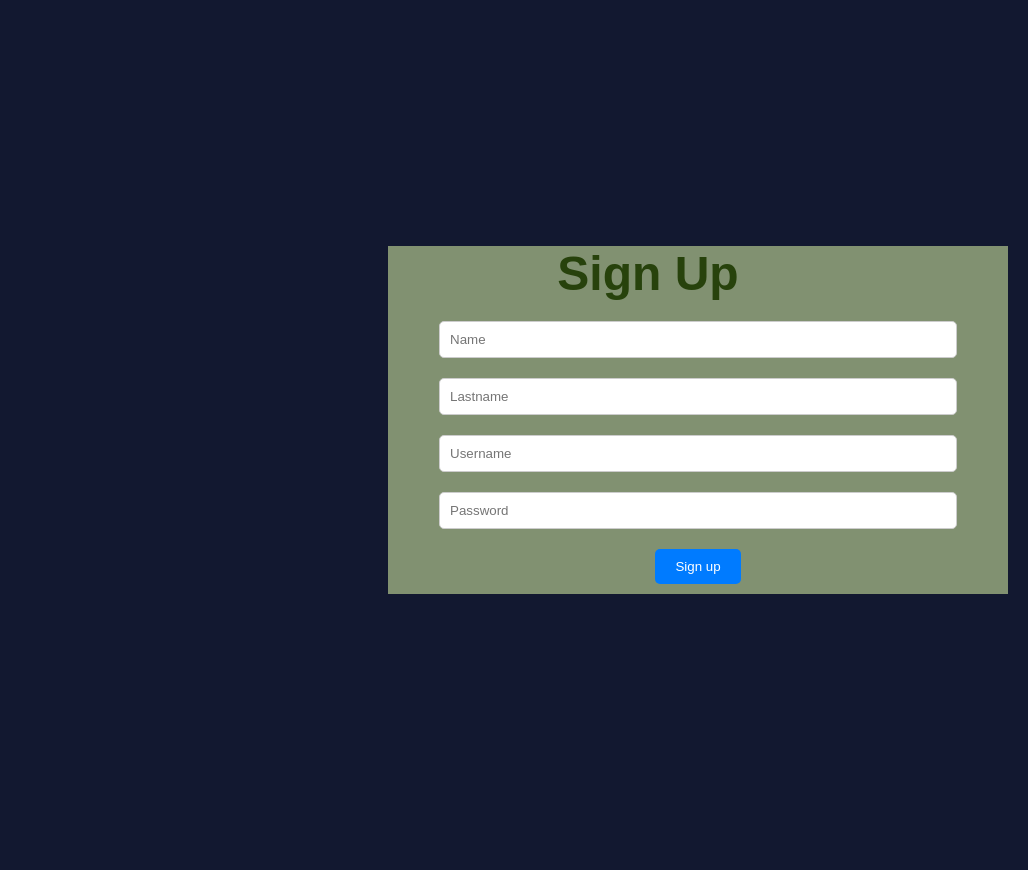
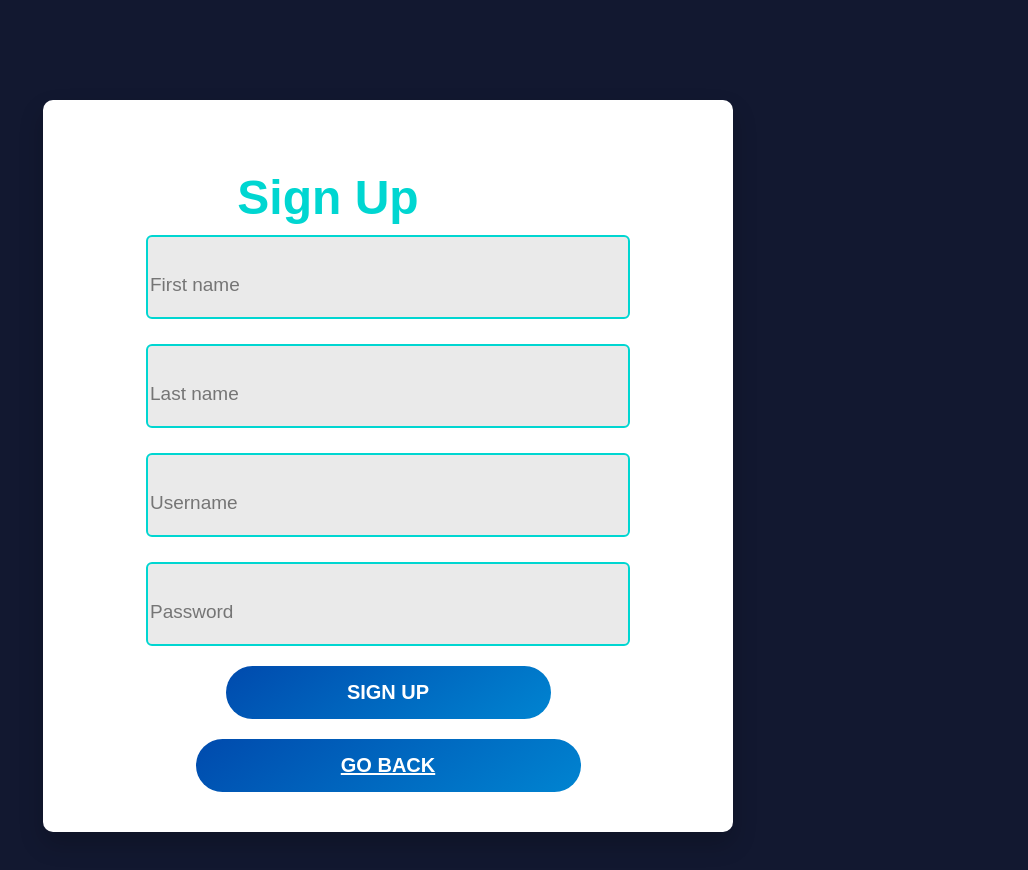
Before and after one commit to santosbogo/AccessControl, a React (Create React App) app in the folder src/main/frontend/: page /signup in a window 1280 px wide. Shown: the whole page, without its empty margins (252-1280 px from the left). Before the commit the page ends 840 px from the top, so only its background shows below. Built offline with nearby package versions, Linux system fonts and the light colour scheme.

Commit message:
sign up y login modifications

```diff
--- a/src/main/frontend/src/App.js
+++ b/src/main/frontend/src/App.js
@@ -6,6 +6,7 @@ import Home from './Components/Home/Home';
 import ManageUsers from "./Components/Home/ManageUsers/ManageUsers";
 import Create from "./Components/Home/ManageUsers/CreateUser/Create";
 import History from "./Components/Home/History/History";
+import GetStarted from "./Components/GetStarted/GetStarted";
 
 
 
@@ -13,6 +14,7 @@ function App() {
     return (
         <Router>
             <Routes>
+                <Route path="/" element={<GetStarted/>}/>
                 <Route path="/signup" element={<SignUp />} />
                 <Route path="/login" element={<Login />} />
                 <Route path="/home" element={<Home />} />
--- /dev/null
+++ b/src/main/frontend/src/Components/GetStarted/GetStarted.css
@@ -0,0 +1,81 @@
+.get-started-container {
+    display: flex;
+    flex-direction: column;
+    align-items: center;
+    justify-content: center; /* Para centrar verticalmente */
+    background-color: #1a1f2e; /* Dark navy blue background */
+    color: #d0e0ff; /* Light blue text color for readability */
+    font-family: 'Arial', sans-serif; /* Modern, sans-serif font */
+    width: 90%; /* Ajusta el ancho según tus necesidades */
+    max-width: 1000px; /* Establece un ancho máximo */
+    margin: auto; /* Auto para centrar horizontalmente */
+    padding: 50px;
+    max-height: 90vh;
+    overflow-y: auto;
+    border-radius: 8px;
+    box-shadow: 0 4px 8px rgba(0, 120, 255, 0.3);
+    background-image: url("../../../public/accessControl.jpeg");
+    background-size: cover;
+    background-repeat: no-repeat;
+    background-position: center;
+    position: relative;
+}
+
+
+@media (max-width: 768px) {
+    .get-started-container {
+        width: 95%; /* Aumenta el ancho en dispositivos más pequeños para usar más espacio */
+        padding: 20px; /* Reduce el padding para dispositivos más pequeños */
+    }
+}
+
+@media (max-width: 480px) {
+    .get-started-container {
+        width: 100%; /* Utiliza todo el ancho disponible en dispositivos muy pequeños */
+    }
+}
+
+.get-started-container:hover {
+    transform: translateY(-5px);
+    box-shadow: 0 15px 30px rgba(0, 0, 0, 0.25);
+}
+
+.logo-get-started img {
+    width: 150px;
+    margin-bottom: 40px;
+}
+
+.get-started-actions {
+    display: flex;
+    flex-direction: column;
+    gap: 20px;
+    width: 100%;
+}
+
+.get-started-button {
+    padding: 15px 30px;
+    border: none;
+    border-radius: 30px;
+    color: #fff;
+    font-size: 18px;
+    font-weight: 600;
+    text-transform: uppercase;
+    cursor: pointer;
+    transition: background-color 0.3s ease, transform 0.2s ease, box-shadow 0.2s ease;
+    width: 100%;
+    display: flex;
+    justify-content: center;
+    align-items: center;
+    background-image: linear-gradient(to right, #007bff, #0056b3);
+    font-family: 'Poppins', sans-serif;
+}
+
+.get-started-button:not(:last-child) {
+    margin-bottom: 10px;
+}
+
+.get-started-button:hover {
+    background-image: linear-gradient(145deg, #00d6d1, #00b2aa);
+    transform: scale(1.05);
+    box-shadow: 0 4px 8px rgba(0,0,0,0.2);
+}
--- /dev/null
+++ b/src/main/frontend/src/Components/GetStarted/GetStarted.jsx
@@ -0,0 +1,26 @@
+import React from 'react';
+import './GetStarted.css';
+import {Link, useNavigate} from "react-router-dom";
+
+const GetStarted = ()=>{
+    let navigate = useNavigate();
+
+    return (
+        <div className='get-started-container'>
+            <div className="get-started-header">
+                <div className="get-started-title">
+                    <div className="text"> Get Started </div>
+                </div>
+            </div>
+            <div className='logo-get-started'>
+            </div>
+            <div className='get-started-actions'>
+                <button className='get-started-button' onClick={() => navigate('/login')}>Login
+                </button>
+                <button className='get-started-button' onClick={() => navigate('/signup')}>Sign Up
+                </button>
+            </div>
+        </div>
+    )
+}
+export default GetStarted
--- a/src/main/frontend/src/Components/GetStarted/Login.css
+++ b/src/main/frontend/src/Components/GetStarted/Login.css
@@ -1,48 +1,107 @@
-.signup-container {
+.login-container {
+    display: flex;
+    flex-direction: column;
+    align-items: center;
+    background: #fff;
+    width: 650px;
+    padding: 40px 20px;
+    margin: 80px auto 20px auto;
+    box-shadow: 0 12px 24px rgba(0, 0, 0, 0.2);
+    border-radius: 10px;
+    transition: transform 0.3s ease, box-shadow 0.3s ease;
+}
+
+.login-container:hover {
+    transform: translateY(-5px);
+    box-shadow: 0 15px 30px rgba(0, 0, 0, 0.25);
+}
+
+.login-header {
+    display: flex;
+    flex-direction: row;
+    align-items: center;
+    justify-content: center;
+    gap: 20px;
+    width: 100%;
+    margin-top: 30px;
+}
+
+.login-title {
+    display: flex;
+    flex-direction: column;
+    align-items: center;
+    margin-right: 100px;
+}
+
+.logo img {
+    width: 150px;
+    margin-right: 5px;
+}
+
+.text {
+    color: #00d6d1;
+    font-size: 48px;
+    font-weight: 700;
+    margin-bottom: 10px;
+}
+
+.login-inputs {
+    display: flex;
+    flex-direction: column;
+    gap: 25px;
+}
+
+.login-input {
+    display: flex;
+    align-items: center;
+    margin: auto;
+    width: 480px;
+    height: 80px;
+    background: #eaeaea;
+    border-color: #00d6d1;
+    border-style: solid;
+    border-width: 2px;
+    border-radius: 6px;
+}
+
+.login-input img {
+    margin: 0px 30px;
+}
+
+.login-input input {
+    height: 50px;
+    width: 400px;
+    background: transparent;
+    border: none;
+    outline: none;
+    font-size: 19px;
+    border-radius: 25px;
+}
+
+.login-button,
+.Go-back-button {
+    padding: 15px 30px;
+    border: none;
+    border-radius: 30px;
+    color: #fff;
+    font-size: 20px;
+    font-weight: 600;
+    text-transform: uppercase;
+    cursor: pointer;
+    transition: background-color 0.3s ease, transform 0.2s ease, box-shadow 0.2s ease;
+    width: 50%;
+    font-family: 'Poppins', sans-serif;
+    background-image: linear-gradient(145deg, #004aad, #0084d1);
     display: flex;
     justify-content: center;
     align-items: center;
-    height: 100vh;
+    outline: none;
+    margin-top: 20px;
 }
 
-.signup-container img {
-    width: 100%;
-    height: auto;
+.login-button:hover,
+.Go-back-button:hover {
+    background-image: linear-gradient(145deg, #00d6d1, #00b2aa);
+    transform: scale(1.05);
+    box-shadow: 0 4px 8px rgba(0,0,0,0.2);
 }
-
-.form-container {
-    flex: 1;
-}
-.form-container {
-    background-color: #819171;
-}
-
-.form-container form {
-    display: flex;
-    flex-direction: column;
-    align-items: center;
-}
-
-.form-container input {
-    margin: 10px;
-    padding: 10px;
-    width: 80%;
-    border: 1px solid #ccc;
-    border-radius: 5px;
-}
-
-.form-container button {
-    margin: 10px;
-    padding: 10px 20px;
-    background: #007bff;
-    color: #fff;
-    border: none;
-    border-radius: 5px;
-    cursor: pointer;
-}
-
-.form-container.left {
-    flex: 1;
-    background-size: cover;
-    background-position: center;
-}
--- a/src/main/frontend/src/Components/GetStarted/Login.jsx
+++ b/src/main/frontend/src/Components/GetStarted/Login.jsx
@@ -1,26 +1,50 @@
 import React from "react";
-import './Login.css';
-// import image from './ruta/a/la/imagen'; // Importa la imagen
+import { Link } from 'react-router-dom';
+import './Login.css'; // Importa el archivo CSS
 
-const Login = () =>{
+const Login = () => {
+    const [username, setUsername] = React.useState("");
+    const [password, setPassword] = React.useState("");
+
+    const handleLogin = () => {
+        // Agrega la lógica de inicio de sesión aquí
+    }
+
     return (
         <div className="login-container">
-            {/* Contenedor izquierdo para la imagen */}
-            <div className="form-container">
-                {/*<img src={image} alt="Imagen de ejemplo"/> /!* Usa la variable de imagen *!/*/}
-            </div>
-
-            {/* Contenedor derecho para el formulario */}
-            <div className="form-container">
+            <div className="login-header">
                 <div className="login-title">
                     <div className="text"> Login </div>
                 </div>
-                <form>
-                    <input type="text" placeholder="Username"/>
-                    <input type="password" placeholder="Password"/>
-                    <button type="submit">Iniciar sesión</button>
-                </form>
+                <div className="logo">
+                    {/* Agrega tu logo aquí */}
+                </div>
             </div>
+            <div className="login-inputs">
+                <div className="login-input">
+                    <input
+                        type="text"
+                        name="username"
+                        value={username}
+                        onChange={(e) => setUsername(e.target.value)}
+                        placeholder="Username"
+                    />
+                </div>
+                <div className="login-input">
+                    <input
+                        type="password"
+                        name="password"
+                        value={password}
+                        onChange={(e) => setPassword(e.target.value)}
+                        placeholder="Password"
+                    />
+                </div>
+            </div>
+
+            <div className="general-error-message"></div>
+
+            <button className="login-button" onClick={handleLogin}>Login</button>
+            <Link to="/" className="Go-back-button">Go back</Link>
         </div>
     );
 }
--- a/src/main/frontend/src/Components/GetStarted/SignUp.css
+++ b/src/main/frontend/src/Components/GetStarted/SignUp.css
@@ -1,25 +1,22 @@
+
+
 .signup-container {
-    display: flex;
-    justify-content: center;
-    align-items: center;
-    height: 100vh;
-}
-
-.signup-form {
     display: flex;
     flex-direction: column;
     align-items: center;
+    background: #fff;
+    width: 650px;
+    padding: 40px 20px;
+    margin: 80px auto 20px auto;
+    box-shadow: 0 12px 24px rgba(0, 0, 0, 0.2);
+    border-radius: 10px;
+    transition: transform 0.3s ease, box-shadow 0.3s ease;
 }
 
-.signup-form input {
-    margin-bottom: 10px; /* Espacio entre cada campo */
+.signup-container:hover {
+    transform: translateY(-5px);
+    box-shadow: 0 15px 30px rgba(0, 0, 0, 0.25);
 }
-
-.signup-form button {
-    align-self: center;
-
-}
-
 
 .signup-header {
     display: flex;
@@ -38,40 +35,121 @@
     margin-right: 100px;
 }
 
+
+.logo img {
+    width: 150px;
+    margin-right: 5px;
+}
+
 .text{
-    color: #27420c;
+    color: #00d6d1;
     font-size: 48px;
     font-weight: 700;
     margin-bottom: 10px;
 }
 
-.form-container {
-    flex: 1;
-}
-.form-container {
-    background-color: #27420c; /* Aquí defines el color sage green */
+.signup-inputs{
+    display: flex;
+    flex-direction: column;
+    gap: 25px;
 }
 
-.form-container form {
+.signup-input{
     display: flex;
-    flex-direction: column;
     align-items: center;
+    margin: auto;
+    width: 480px;
+    height: 80px;
+    background: #eaeaea;
+    border-color: #00d6d1;
+    border-style: solid;
+    border-width: 2px;
+    border-radius: 6px;
 }
 
-.form-container input {
-    margin: 10px;
-    padding: 10px;
-    width: 80%;
-    border: 1px solid #ccc;
-    border-radius: 5px;
+.signup-input img{
+    margin: 0px 30px;
 }
 
-.form-container button {
-    margin: 10px;
-    padding: 10px 20px;
-    background: #007bff;
+.signup-input input{
+    height: 50px;
+    width: 400px;
+    background: transparent;
+    border: none;
+    outline: none;
+    font-size: 19px;
+    border-radius: 25px;
+}
+.signup-button {
+    padding: 15px 30px;
+    border: none;
+    border-radius: 30px;
     color: #fff;
+    font-size: 20px;
+    font-weight: 600;
+    text-transform: uppercase;
+    cursor: pointer;
+    transition: background-color 0.3s ease, transform 0.2s ease, box-shadow 0.2s ease;
+    width: 50%;
+    font-family: 'Poppins', sans-serif;
+    background-image: linear-gradient(145deg, #004aad, #0084d1);
+    display: flex;
+    justify-content: center;
+    align-items: center;
+    outline: none;
+    margin-top: 20px;
+}
+
+.signup-button:hover {
+    background-image: linear-gradient(145deg, #00d6d1, #00b2aa);
+    transform: scale(1.05);
+    box-shadow: 0 4px 8px rgba(0,0,0,0.2);
+}
+
+.signup-input {
+    position: relative;
+}
+
+.error-message {
+    position: absolute;
+    top: 100%;
+    left: 50%;
+    transform: translateX(-50%);
+    width: calc(100% - 20px);
+    margin-top: 8px;
+    padding: 10px;
+    background-color: #ffdddd;
+    color: #d8000c;
+    border: 1px solid #d8000c;
+    border-radius: 4px;
+    text-align: center;
+    box-shadow: 0px 2px 4px rgba(0, 0, 0, 0.2);
+    z-index: 10;
+}
+
+
+.Go-back-button {
+    padding: 15px 30px;
     border: none;
-    border-radius: 5px;
+    border-radius: 30px;
+    color: #fff;
+    font-size: 20px;
+    font-weight: 600;
+    text-transform: uppercase;
     cursor: pointer;
+    transition: background-color 0.3s ease, transform 0.2s ease, box-shadow 0.2s ease;
+    width: 50%;
+    font-family: 'Poppins', sans-serif;
+    background-image: linear-gradient(145deg, #004aad, #0084d1);
+    display: flex;
+    justify-content: center;
+    align-items: center;
+    outline: none;
+    margin-top: 20px;
 }
+
+.Go-back-button:hover {
+    background-image: linear-gradient(145deg, #00d6d1, #00b2aa);
+    transform: scale(1.05);
+    box-shadow: 0 4px 8px rgba(0,0,0,0.2);
+}
--- a/src/main/frontend/src/Components/GetStarted/SignUp.jsx
+++ b/src/main/frontend/src/Components/GetStarted/SignUp.jsx
@@ -1,29 +1,60 @@
-import React from 'react';
-import './SignUp.css'; // Importa el archivo CSS
+import React, { useState } from 'react';
+import axios from 'axios';
+import './SignUp.css';
+import { Link, useNavigate } from 'react-router-dom';
+import GetStarted from "./GetStarted";
 
 const SignUp = () => {
+    const [firstName, setFirstName] = useState('');
+    const [lastName, setLastName] = useState('');
+    const [username, setUsername] = useState('');
+    const [password, setPassword] = useState('');
+    const navigate = useNavigate();
+
+    const handleSignUp = () => {
+        // Lógica para manejar el registro
+    };
+
     return (
         <div className="signup-container">
-            {/* Contenedor izquierdo para la imagen */}
-            <div className="form-container">
-                {/*<img src="/accessControl.jpeg" alt="Access Control" />*/}
+            <div className="signup-header">
+                <div className="signup-title">
+                    <div className="text"> Sign Up</div>
+                </div>
+                <div className="logo">
+                </div>
+            </div>
+            <div className="signup-inputs">
+                <div className="signup-input">
+                    <input type="text" name="firstName" value={firstName} onChange={(e) => setFirstName(e.target.value)}
+                           placeholder="First name"/>
+                </div>
+                <div className="signup-input">
+                    <input type="text" name="lastName" value={lastName} onChange={(e) => setLastName(e.target.value)}
+                           placeholder="Last name"/>
+                </div>
+                <div className="signup-input">
+                    <input type="text" name="username" value={username} onChange={(e) => setUsername(e.target.value)}
+                           placeholder="Username"/>
+                </div>
+                <div className="signup-input">
+                    <input
+                        type="password"
+                        name="password"
+                        value={password}
+                        onChange={(e) => setPassword(e.target.value)}
+                        placeholder="Password"
+                    />
+                </div>
             </div>
 
-            {/* Contenedor derecho para el formulario */}
-            <div className="form-container">
-                <div className="signup-title">
-                    <div className="text"> Sign Up </div>
-                </div>
-                <form>
-                    <input type="text" placeholder="Name" />
-                    <input type="text" placeholder="Lastname" />
-                    <input type="text" placeholder="Username" />
-                    <input type="text" placeholder="Password" />
-                    <button type="submit">Sign up</button>
-                </form>
-            </div>
+            <div className="general-error-message"></div>
+
+            <button className="signup-button" onClick={handleSignUp}>Sign Up</button>
+
+            <Link to="/" className="Go-back-button">Go back</Link>
         </div>
     );
-}
+};
 
 export default SignUp;
```
